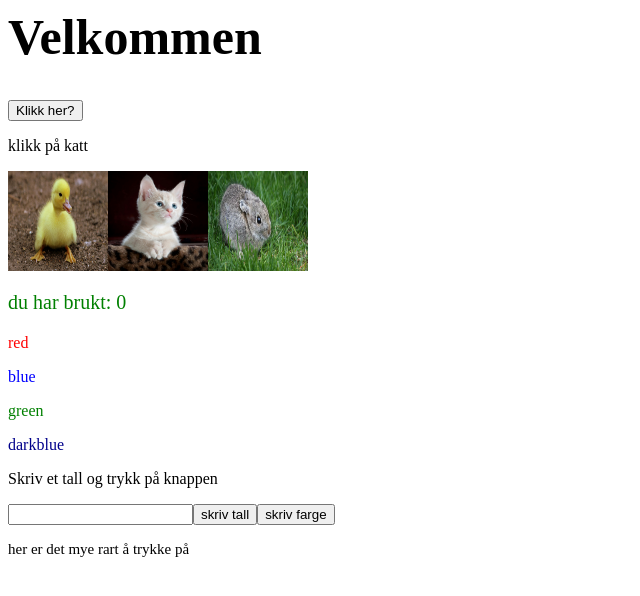
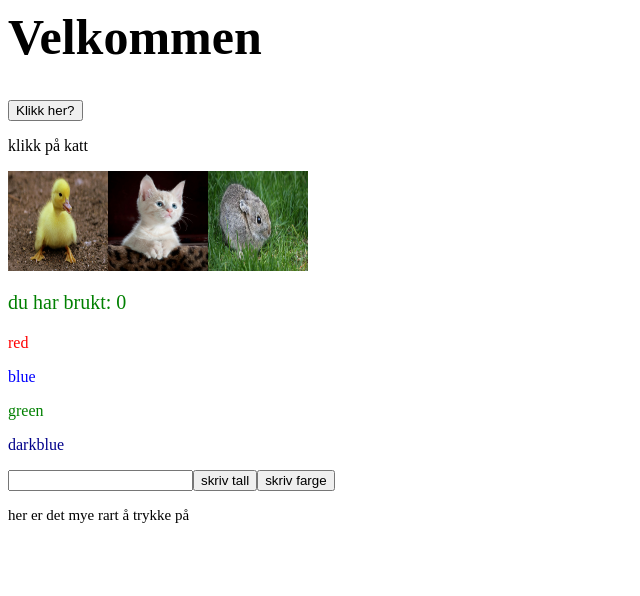
Before and after one commit to FetterPetter/untitled, a React (Vite) app: page / in a window 1280 px wide. Shown: the top 596 px of the page, without its empty margins (0-640 px from the left). Built offline with nearby package versions, Linux system fonts and the light colour scheme.

Commit message:
more refactoring

```diff
--- a/src/modules/app/application.tsx
+++ b/src/modules/app/application.tsx
@@ -1,64 +1,18 @@
-import React, { useState } from "react";
+import React from "react";
 import { BildeSpill } from "./bildespill";
-import { ButtonMaker } from "./buttonmaker";
-import { InputFieldMaker } from "./inputFieldMaker";
-import { ListMaker } from "./listMaker";
+
 import { HeaderChanger } from "./headerChanger";
+import { ColorList } from "./colorList";
+import { RarHoverFontgreier } from "./rarHoverFontgreier";
 
 export function Application() {
-  const [text, setText] = useState("");
-  const [mellomText, setMellomText] = useState<number>(0);
-  const [fargeText, setFargeText] = useState("");
-  const [hover, setHover] = useState(false);
-  const farger = ["red", "blue", "green", "darkblue"];
-  const handleChange = (e: React.ChangeEvent<HTMLInputElement>) => {
-    setText(e.target.value);
-  };
-  function handleClick() {
-    if (text !== null) {
-      setMellomText(Number(text));
-    }
-  }
-  function handleSortClick() {
-    setFargeText(text);
-  }
-  function fargeClick(farge: string) {
-    alert("du klikket på " + farge);
-  }
-
   return (
     <>
       <HeaderChanger />
       <BildeSpill />
       <div>
-        {farger.map((farger) =>
-          farger !== fargeText ? (
-            <p style={{ color: farger }} onClick={() => fargeClick(farger)}>
-              {farger}
-            </p>
-          ) : null,
-        )}
-      </div>
-      <div>
-        <p>Skriv et tall og trykk på knappen</p>
-        <InputFieldMaker onChange={handleChange} />
-        <ButtonMaker handleClick={handleClick} buttonName={"skriv tall"} />
-        <ButtonMaker handleClick={handleSortClick} buttonName={"skriv farge"} />
-        <ul>
-          {Array.from({ length: mellomText }).map((_, index) => (
-            <ListMaker key={index} listeNummer={index + 1} />
-          ))}
-        </ul>
-        <p
-          style={{
-            color: hover ? "darkcyan" : "black",
-            fontSize: hover ? "20px" : "15px",
-          }}
-          onMouseEnter={() => setHover(true)}
-          onMouseLeave={() => setHover(false)}
-        >
-          her er det mye rart å trykke på
-        </p>
+        <ColorList />
+        <RarHoverFontgreier />
       </div>
     </>
   );
--- /dev/null
+++ b/src/modules/app/colorList.tsx
@@ -0,0 +1,44 @@
+import React, { useState } from "react";
+import { ButtonMaker } from "./buttonmaker";
+import { InputFieldMaker } from "./inputFieldMaker";
+import { ListMaker } from "./listMaker";
+
+export function ColorList() {
+  const [mellomText, setMellomText] = useState<number>(0);
+  const [fargeText, setFargeText] = useState("");
+  const farger = ["red", "blue", "green", "darkblue"];
+  const [text, setText] = useState("");
+  function handleClick() {
+    if (text !== null) {
+      setMellomText(Number(text));
+    }
+  }
+  function handleSortClick() {
+    setFargeText(text);
+  }
+  const handleChange = (e: React.ChangeEvent<HTMLInputElement>) => {
+    setText(e.target.value);
+  };
+  function fargeClick(farge: string) {
+    alert("du klikket på " + farge);
+  }
+  return (
+    <>
+      {farger.map((farger) =>
+        farger !== fargeText ? (
+          <p style={{ color: farger }} onClick={() => fargeClick(farger)}>
+            {farger}
+          </p>
+        ) : null,
+      )}{" "}
+      <InputFieldMaker onChange={handleChange} />
+      <ButtonMaker handleClick={handleClick} buttonName={"skriv tall"} />
+      <ButtonMaker handleClick={handleSortClick} buttonName={"skriv farge"} />
+      <ul>
+        {Array.from({ length: mellomText }).map((_, index) => (
+          <ListMaker key={index} listeNummer={index + 1} />
+        ))}
+      </ul>
+    </>
+  );
+}
--- /dev/null
+++ b/src/modules/app/rarHoverFontgreier.tsx
@@ -0,0 +1,17 @@
+import React, { useState } from "react";
+
+export function RarHoverFontgreier() {
+  const [hover, setHover] = useState(false);
+  return (
+    <p
+      style={{
+        color: hover ? "darkcyan" : "black",
+        fontSize: hover ? "20px" : "15px",
+      }}
+      onMouseEnter={() => setHover(true)}
+      onMouseLeave={() => setHover(false)}
+    >
+      her er det mye rart å trykke på
+    </p>
+  );
+}
```
